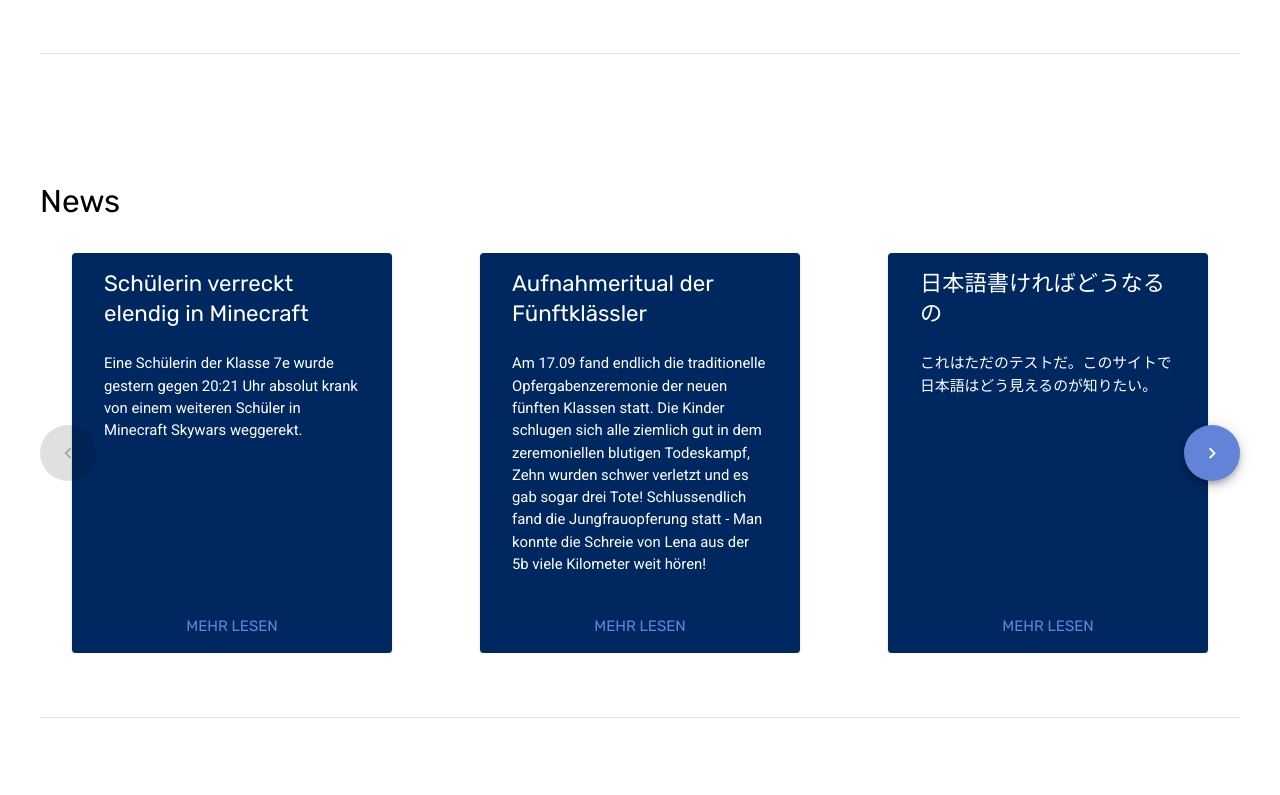
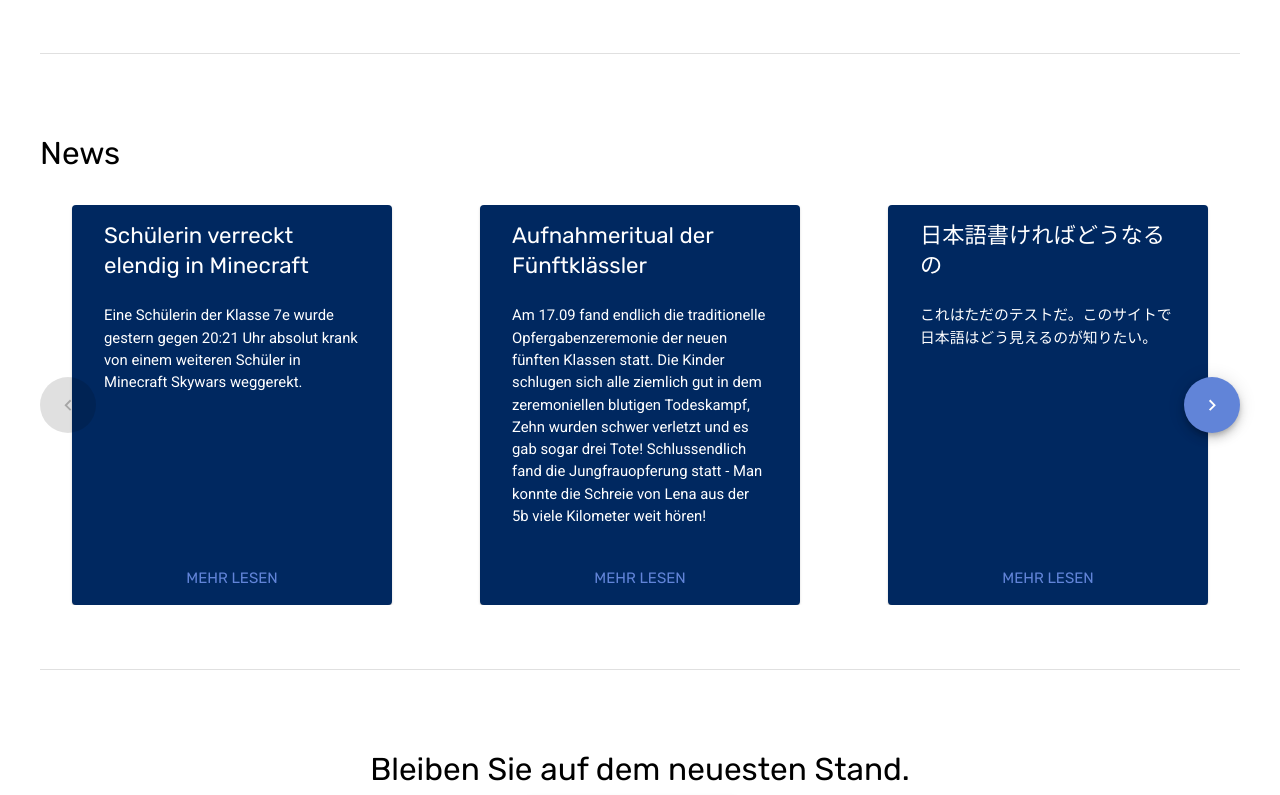
Before and after one commit to nicholas-roether/gyloh-preview, a React (Create React App) app: page / in a window 1280 px wide. Shown: the part 580-1375 px from the top of the page. Built offline with nearby package versions, Linux system fonts and the light colour scheme.

Commit message:
Adjust margins

```diff
--- a/src/common/Section.tsx
+++ b/src/common/Section.tsx
@@ -1,24 +1,42 @@
-import { Box, Divider } from "@material-ui/core";
+import { createStyles, Divider, withStyles, WithStyles } from "@material-ui/core";
 import React from "react";
+import theme from "../theme";
 import SlideIn from "./SlideIn";
+
+const styles = createStyles({
+	wrapper: {
+		marginBottom: theme.spacing(6),
+		[theme.breakpoints.up("sm")]: {
+			marginBottom: theme.spacing(10)
+		}
+	},
+	contentWrapper: {
+		marginBottom: theme.spacing(4),
+		[theme.breakpoints.up("sm")]: {
+			marginBottom: theme.spacing(8)
+		}
+	}
+})
 
 export interface SectionProps {
 	number?: number
 }
 
-export default class Section extends React.Component<SectionProps> {
+class Section extends React.Component<SectionProps & WithStyles<typeof styles>> {
 	private readonly timeoutFactor = 100;
 
 	render() {
-		const { number } = this.props;
+		const { number, classes } = this.props;
 		const timeout = number ? (number - 1) * this.timeoutFactor : 0;
 		return (
-			<Box mb={16}>
+			<div className={classes.wrapper}>
 				<SlideIn timeout={timeout}>
-					<Box mb={8}>{this.props.children}</Box>
+					<div  className={classes.contentWrapper}>{this.props.children}</div>
 					<Divider />
 				</SlideIn>
-			</Box>
+			</div>
 		);
 	}
 }
+
+export default withStyles(styles)(Section);
```
